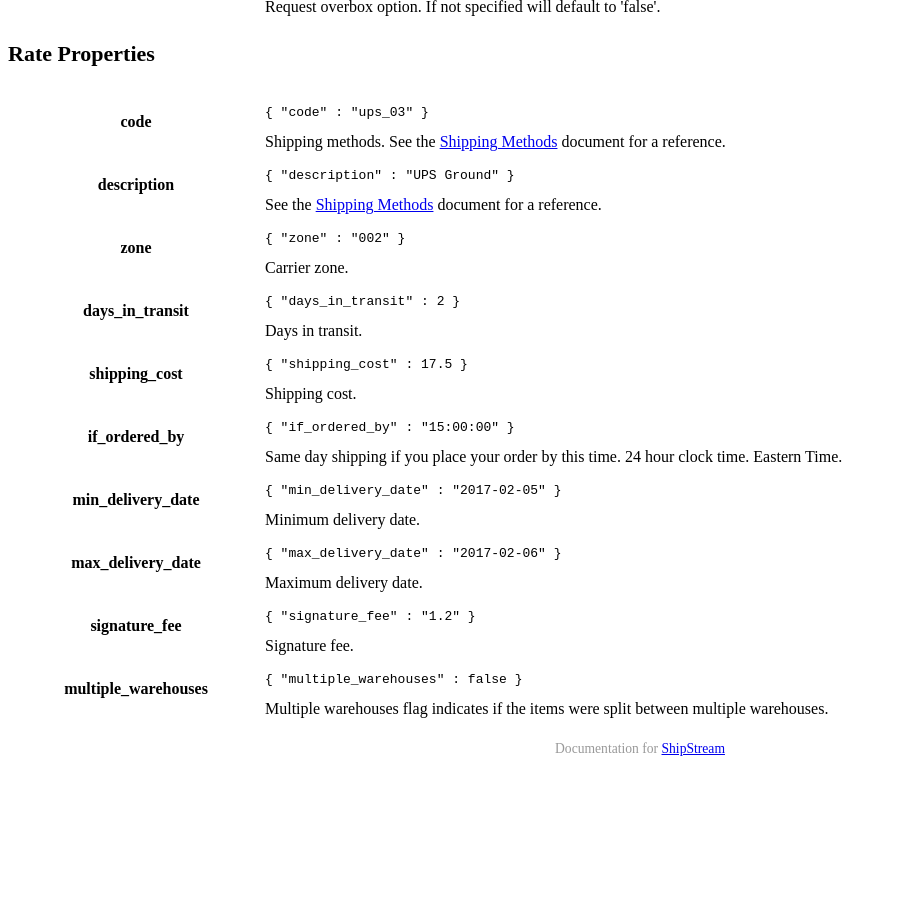
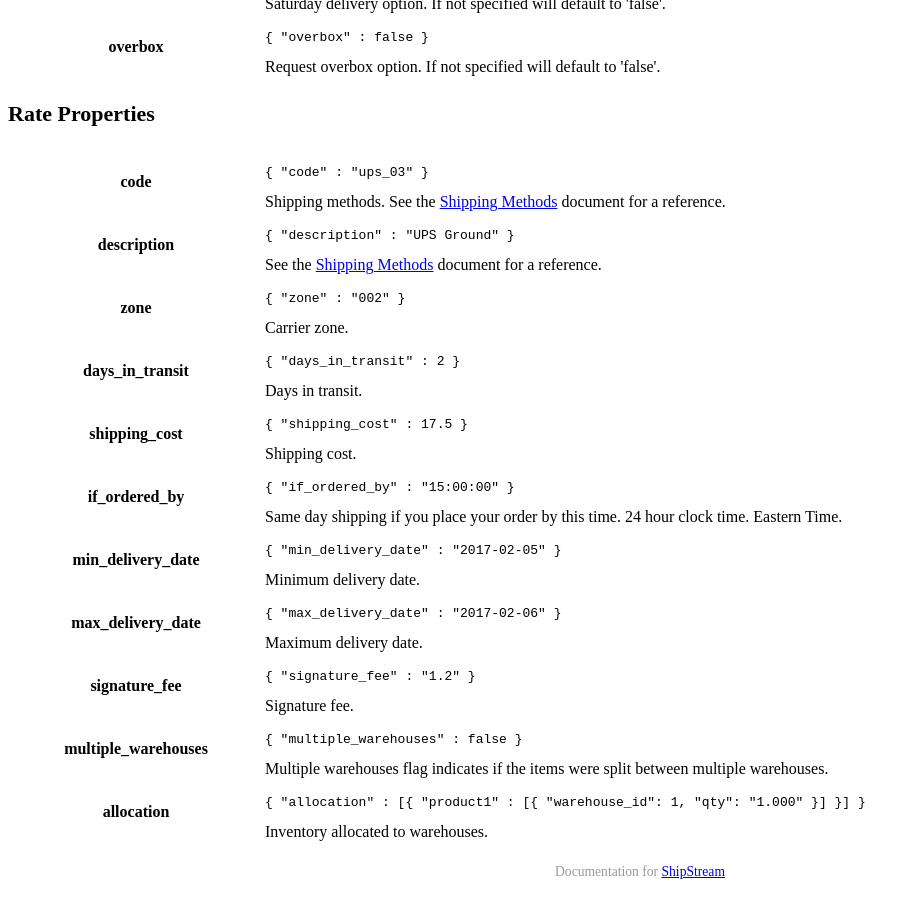
Before and after one commit to ShipStream/shipstream.github.io, a Jekyll site: the page built from _posts/2014-07-30-rate.md, in a window 1280 px wide and 900 px high, scrolled down 3348 px. Shown: the whole window, without its empty margins (0-919 px from the left). Built offline with Jekyll 4.4.1, drawn with Linux system fonts in a browser that asks for light colours; a style sheet for code colours, icons or effects is not loaded; before the commit the page ends 4125 px from its top, so only the background shows below that; some of the changed text lies outside the part shown.

Commit message:
Rate quote allocation. (#24)

```diff
--- a/_posts/2014-07-30-rate.md
+++ b/_posts/2014-07-30-rate.md
@@ -111,7 +111,11 @@ An object with rates and handling cost.
                 "min_delivery_date" : "2017-02-05",
                 "max_delivery_date" : "2017-02-05",
                 "signature_fee" : "1.15",
-                "multiple_warehouses" : false
+                "multiple_warehouses" : false,
+                "allocation" : [
+                    { "product1" : [{ "warehouse_id": 1, "qty": "1.000" }] },
+                    { "product2" : [{ "warehouse_id": 1, "qty": "3.000" }] }
+                ]
             }
         ],
         "handling_cost" : "2.4"
@@ -293,5 +297,12 @@ rate.validate
         Multiple warehouses flag indicates if the items were split between multiple warehouses.
     </td>
 </tr>
+<tr>
+    <th>allocation</th>
+    <td>
+        <pre><code>{ "allocation" : [{ "product1" : [{ "warehouse_id": 1, "qty": "1.000" }] }] }</code></pre>
+        Inventory allocated to warehouses.
+    </td>
+</tr>
 </tbody>
 </table>
```
